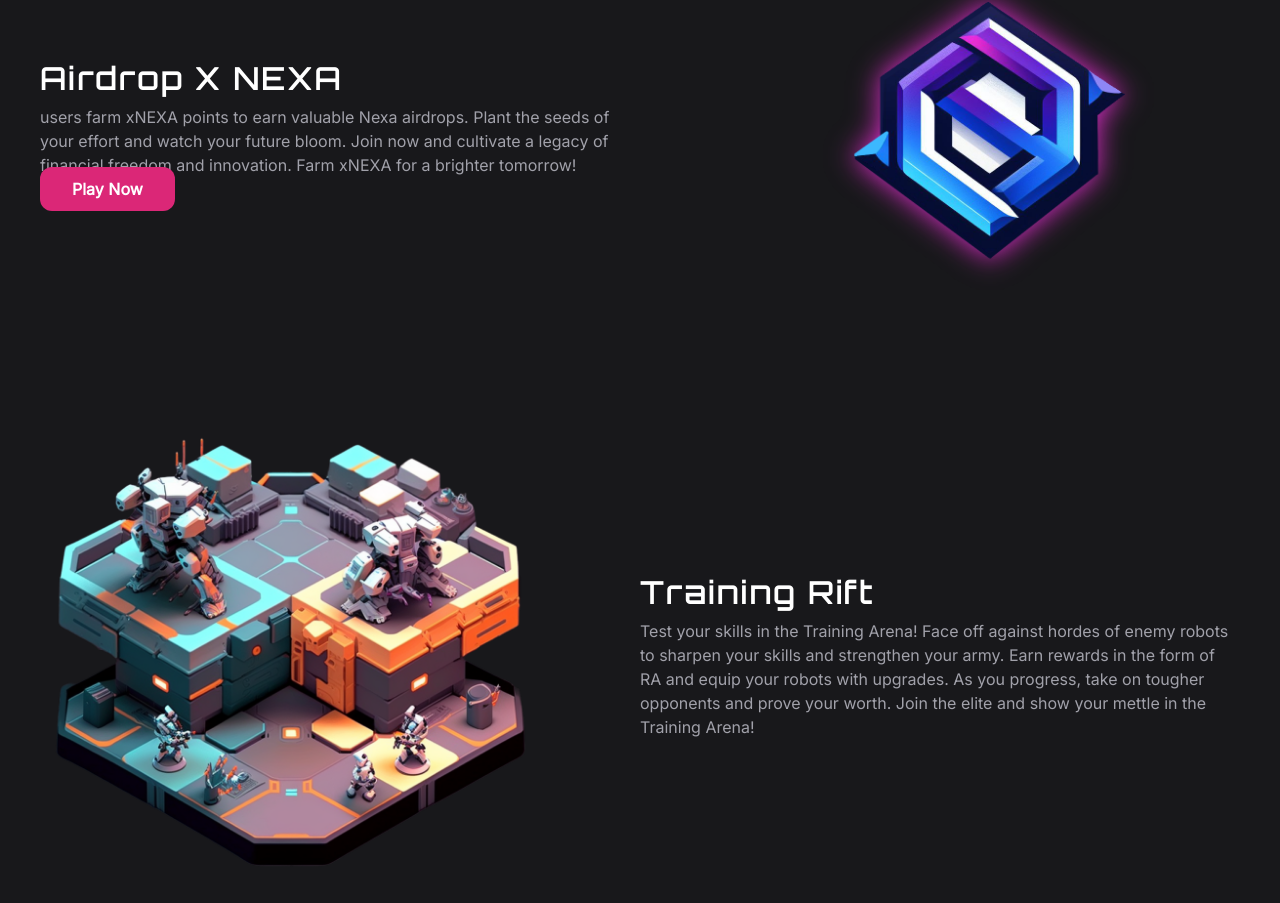
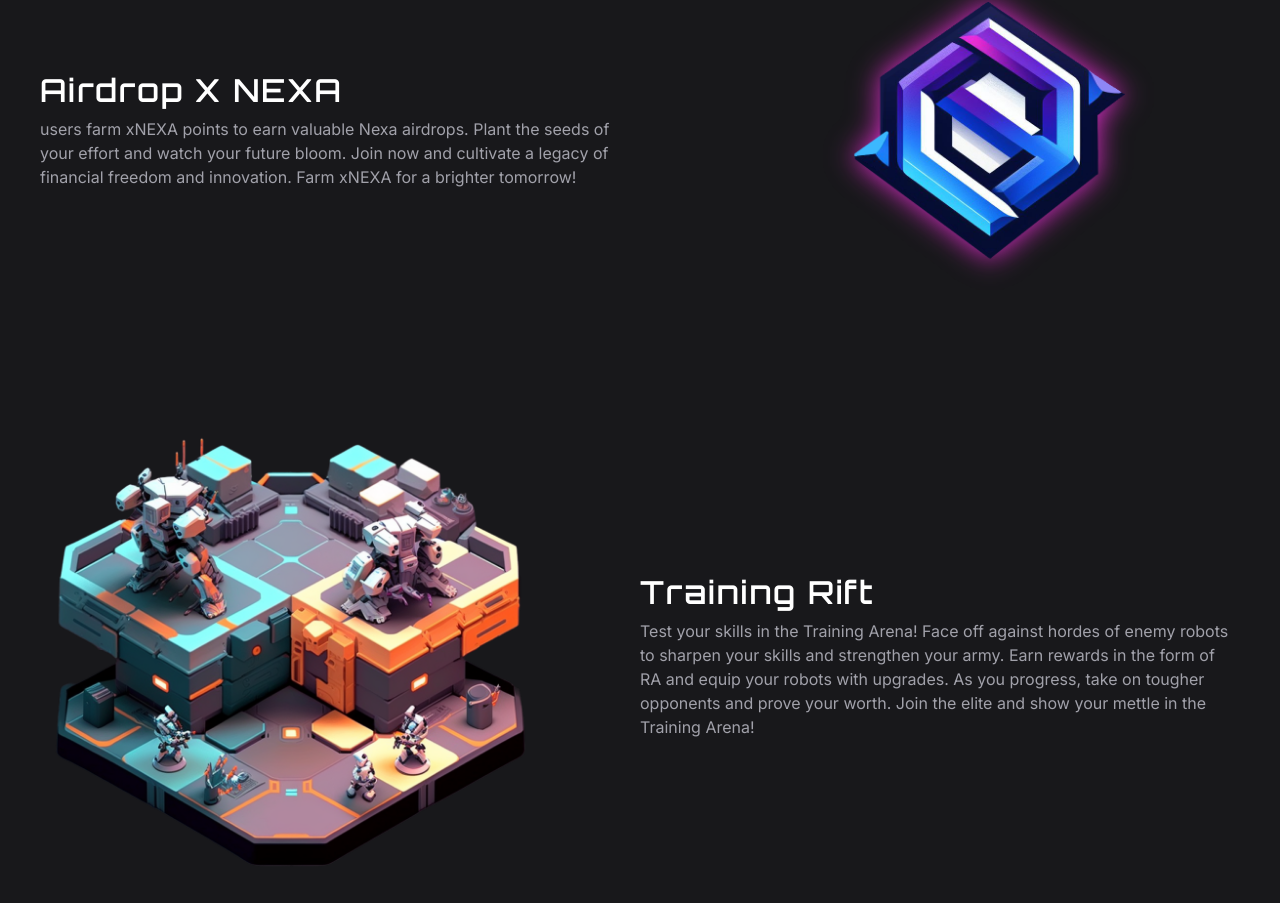
Before and after one commit to cryptomia69/website, a Next.js app: page / in a window 1280 px wide. Shown: the part 1170-2073 px from the top of the page. Built offline with nearby package versions, Linux system fonts and the light colour scheme.

Commit message:
Update index.jsx

```diff
--- a/pages/index.jsx
+++ b/pages/index.jsx
@@ -104,13 +104,7 @@ export default function Home() {
 									Plant the seeds of your effort and watch your future bloom.
 									Join now and cultivate a legacy of financial freedom and innovation.
 									Farm xNEXA for a brighter tomorrow!
-                                                                        <br />
 								</p>
-							<Link href="https://play.roborift.world/">
-								<a className="px-8 py-3 rounded-xl bg-pink-600 font-semibold my-5">
-									Play Now
-								</a>
-							</Link>
 							</div>
 							<div className="py-8 md:py-0">
 								<Image
```
